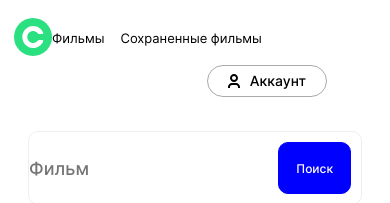
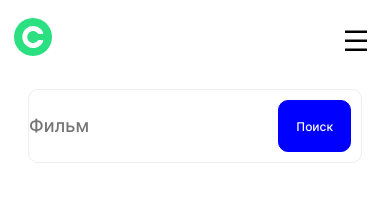
Before and after one commit to Flipster99964/movies-explorer-frontend, a React (Create React App) app: page /movies in a window 390 px wide. Shown: the top 203 px of the page. Built offline with nearby package versions, Linux system fonts and the light colour scheme.

Commit message:
добавить мобильное меню

```diff
--- a/src/components/AboutMe/AboutMe.css
+++ b/src/components/AboutMe/AboutMe.css
@@ -12,7 +12,8 @@
 
   @media (max-width: 500px) {
     .about-me {
-      max-width: 292px;
+      margin: auto;
+      max-width: 100%;
       padding: 70px 14px 0;
     }
   }
--- a/src/components/Button/Button.css
+++ b/src/components/Button/Button.css
@@ -25,6 +25,10 @@
     font-weight: 400;
   }
 
+  .button_type_burger {
+    padding: 0;
+  }
+
   @media (max-width: 500px) {
     .button_type_profile {
       font-size: 12px;
--- a/src/components/Header/Header.css
+++ b/src/components/Header/Header.css
@@ -15,6 +15,12 @@
     display: flex;
     justify-content: flex-start;
     align-items: center;
+  }
+
+  @media (max-width: 768px) {
+    .header__nav {
+      display: none;
+    }
   }
 
   .header__logo {
@@ -65,12 +71,7 @@
 
   @media (max-width: 768px) {
     .header__account-menu {
-      margin-left: auto;
-      margin-right: 30px;
-      display: flex;
-      align-items: center;
-      justify-self: end;
-      gap: 10px;
+      display: none;
     }
   }
 
@@ -86,6 +87,7 @@
 
   @media (max-width: 500px) {
     .header__account-menu {
+      display: none;
       margin-right: 5px;
     }
   }
@@ -93,14 +95,10 @@
   @media (max-width: 768px) {
     .header {
       max-width: 708px;
+      justify-content: space-between;
     }
   }
 
-  @media (max-width: 500px) {
-    .header__account-menu {
-      margin-right: 5px;
-    }
-  }
 
   .header_type_white {
     background-color: white;
--- a/src/components/Header/Header.js
+++ b/src/components/Header/Header.js
@@ -62,10 +62,12 @@ function Header({ className }) {
           )}
         </div>
         {isAuth && (
+          <Button className="button_type_burger" onclick={setIsSidebarOpen}>
           <Burger
             className="header__burger-icon"
             handler={sidebarHandler}
           />
+          </Button>
         )}
         <Sidebar isOpen={isSidebarOpen} closeHandler={sidebarHandler} />
       </header>
--- a/src/components/Icons/Burger.js
+++ b/src/components/Icons/Burger.js
@@ -1,22 +1,14 @@
 import React from "react";
 
 const Burger = ({ className, handler }) => (
-  <svg
-    width="44"
-    height="44"
-    viewBox="0 0 44 44"
-    fill="none"
-    xmlns="http://www.w3.org/2000/svg"
+    <svg width="40" height="43" viewBox="0 0 40 43" fill="none" xmlns="http://www.w3.org/2000/svg"
     className={className}
-    onClick={handler}
-  >
-    <path
-      fillRule="evenodd"
-      clipRule="evenodd"
-      d="M36 14H8v-3h28v3ZM36 24H8v-3h28v3ZM36 34H8v-3h28v3Z"
-      fill="#fff"
-    />
-  </svg>
+    onClick={handler}>
+    <path fill-rule="evenodd" clip-rule="evenodd" d="M31 15L9 15V12.5L31 12.5V15Z" fill="black"/>
+    <path fill-rule="evenodd" clip-rule="evenodd" d="M31 24L9 24V21.5L31 21.5V24Z" fill="black"/>
+    <path fill-rule="evenodd" clip-rule="evenodd" d="M31 33L9 33V30.5L31 30.5V33Z" fill="black"/>
+    </svg>
+
 );
 
 export default Burger;
--- a/src/components/Icons/Close.js
+++ b/src/components/Icons/Close.js
@@ -1,21 +1,13 @@
 import React from "react";
 
 const Close = ({ className, handler }) => (
-  <svg
-    width="32"
-    height="32"
-    viewBox="0 0 32 32"
-    fill="none"
-    xmlns="http://www.w3.org/2000/svg"
+    <svg width="32" height="32" viewBox="0 0 32 32" fill="none" xmlns="http://www.w3.org/2000/svg"
     className={className}
-    onClick={handler}
-  >
-    <path fill="#fff" d="M7.16 9.282 9.28 7.161l15.556 15.556-2.121 2.122z" />
-    <path
-      fill="#fff"
-      d="m22.717 7.161 2.121 2.122L9.282 24.839l-2.121-2.121z"
-    />
-  </svg>
+    onClick={handler}>
+    <rect x="7.16016" y="9.28249" width="3" height="22" transform="rotate(-45 7.16016 9.28249)" fill="black"/>
+    <rect x="22.7168" y="7.16117" width="3" height="22" transform="rotate(45 22.7168 7.16117)" fill="black"/>
+    </svg>
+
 );
 
 export default Close;
--- a/src/components/MoviesCard/MoviesCard.js
+++ b/src/components/MoviesCard/MoviesCard.js
@@ -8,7 +8,7 @@ import "./MoviesCard.css";
 function MoviesCard({ title, duration, imageUrl }) {
   return (
     <li className="movies-card">
-      <img className="movies-card__image" src={imageUrl} alt="Постер" />
+      <img className="movies-card__image" src={imageUrl} alt={title} />
       <div className="movies-card__footer">
       <div>
       <h2 className="movies-card__title">{title}</h2>
--- a/src/components/Promo/Promo.css
+++ b/src/components/Promo/Promo.css
@@ -1,6 +1,5 @@
 .main__promo {
     margin: auto;
-    height: 100vh;
   }
 
   .promo {
--- a/src/components/Sidebar/Sidebar.css
+++ b/src/components/Sidebar/Sidebar.css
@@ -20,7 +20,7 @@
   box-sizing: border-box;
   width: 521px;
   height: 100vh;
-    background-color: #FFFFFF;
+  background-color: #fff;
   position: fixed;
   top: 0;
   right: 0;
@@ -56,7 +56,7 @@
   font-weight: 500;
   line-height: 1.45;
   transition: all 0.2s ease-in-out;
-    color: #fff;
+  color: #000;
   text-decoration: none;
   padding-bottom: 2px;
 }
@@ -66,7 +66,7 @@
 }
 
 .sidebar__link_active {
-    border-bottom: 2px solid #fff;
+  border-bottom: 2px solid #000;
 }
 
 @media (max-width: 500px) {
--- a/src/components/Sidebar/Sidebar.js
+++ b/src/components/Sidebar/Sidebar.js
@@ -1,4 +1,5 @@
 import React from "react";
+import { NavLink, Link } from "react-router-dom";
 
 import AccountButton from "../AccountButton/AccountButton";
 import Close from "../Icons/Close";
@@ -11,11 +12,28 @@ function Sidebar({ isOpen, closeHandler }) {
         className={`sidebar ${isOpen ? "sidebar_visible" : "sidebar_hidden"}`}
       >
         <ul className="sidebar__links">
-          <li className="sidebar__link">Главная</li>
-          <li className="sidebar__link">Фильмы</li>
-          <li className="sidebar__link sidebar__link_active">
-            Сохраненные фильмы
-          </li>
+        <NavLink
+            className="sidebar__link"
+            activeClassName="sidebar__link_active"
+            to="/"
+            exact
+          >
+          Главная
+          </NavLink>
+          <NavLink
+            className="sidebar__link"
+            activeClassName="sidebar__link_active"
+            to="/movies"
+          >
+          Фильмы
+          </NavLink>
+          <NavLink
+            className="sidebar__link"
+            activeClassName="sidebar__link_active"
+            to="/saved-movies"
+          >
+            Сохранённые фильмы
+          </NavLink>
         </ul>
         <AccountButton />
         <Close className="sidebar__close-icon" handler={closeHandler} />
```
Lines whose indentation alone changed are shown as unchanged.
